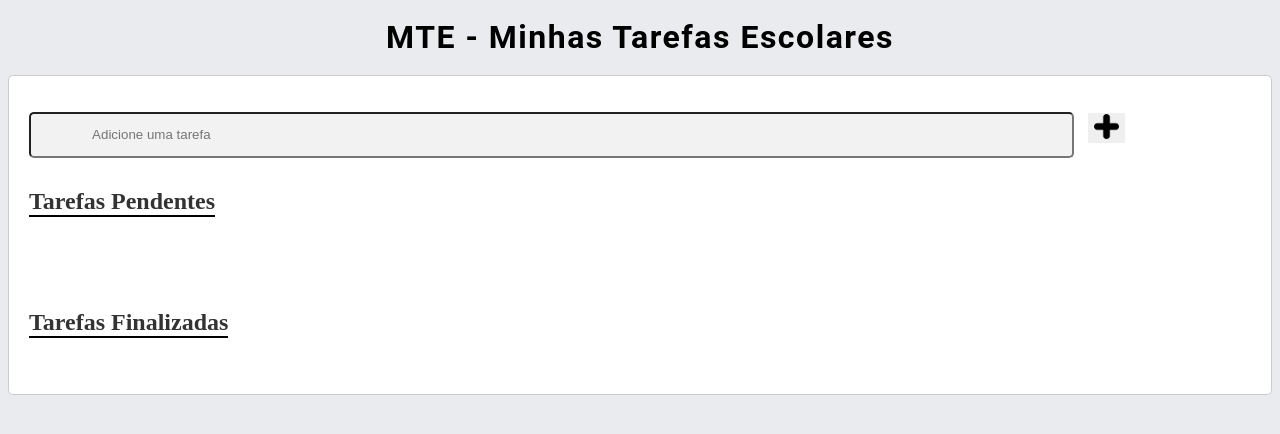
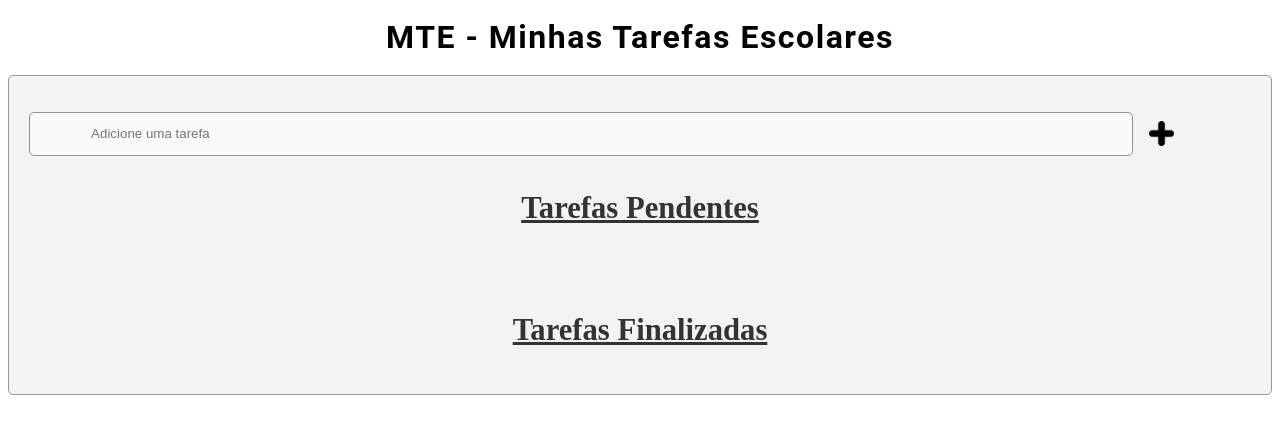
Before and after one commit to Gaspatt/ListaTarefasTrab, a plain HTML site: page index.html in a window 1280 px wide. Drawn offline with Linux system fonts and the light colour scheme.

Commit message:
Finalizado

```diff
--- a/script.js
+++ b/script.js
@@ -10,11 +10,16 @@ tarefaInput.addEventListener("keypress", function (e) {
 });
 function adicionarTarefa() {
     const tarefaTexto = tarefaInput.value;
+    const data = new Date();
+    const tempo = data.toLocaleDateString();
+
     if (tarefaTexto.trim() !== "") {
         const novaTarefa = document.createElement("li");
         novaTarefa.innerHTML = `
-          ${tarefaTexto} <button class="excluir">\u00D7</button> <button class="finalizar">\&#10004</button>
+          ${tarefaTexto} - Adicionado às <span class="hora">${tempo}</span> <button class="excluir">\u00D7</button> <button class="finalizar">\&#10004</button>
       `;
+        const hora = novaTarefa.querySelector(".hora");
+        hora.style.color = 'blue';
         listaTarefas.appendChild(novaTarefa);
         tarefaInput.value = "";
 
@@ -28,8 +33,12 @@ listaTarefas.addEventListener("click", function (e) {
     if (e.target.classList.contains("finalizar")) {
         const tarefa = e.target.parentElement;
         const tarefaTexto = tarefa.innerText.split(" ")[0];
-        tarefa.innerHTML = `${tarefaTexto}<button class="excluir">\u00D7</button>`;
+        const data = new Date();
+        const tempo = data.toLocaleDateString();
+        tarefa.innerHTML = `${tarefaTexto} - Concluido às <span class="hora">${tempo}</span> <button class="excluir">\u00D7</button>`;
+        const hora = tarefa.querySelector(".hora");
         tarefa.style.color = 'green';
+        hora.style.color = 'blue';
         listaFinalizadas.appendChild(tarefa);
     }
 });
--- a/style.css
+++ b/style.css
@@ -1,16 +1,18 @@
-body {
-    background-color: #e9ebee;
-}
-
 
 #adicionar {
   border: none;
   cursor: pointer;
   margin-left: 10px;
   transition: 0.3s;
+  background-color: transparent;
+  position: absolute;
+  margin-top: 8px;
+}
+
+#adicionar:hover {
+  transform: rotate(90deg);
 
 }
-
 
 
 .finalizar {
@@ -34,7 +36,7 @@ body {
   color: #fc4b15;
   cursor: pointer;
   padding: 6px 10px 6px 10px;
-  margin-left: 3px;
+  margin-left: 5px;
 }
 
 .excluir:hover {
@@ -50,34 +52,30 @@ body {
 }
 
 .lista-tarefas {
-  border: 1px solid #ccc;
+  border: 1px solid #979797;
   border-radius: 5px;
   padding: 20px;
-  background-color: #fff;
+  background-color: #f3f3f3;
 }
 
 #tarefa {
   margin-bottom: 10px;
-  background-color: #f2f2f2;
+  background-color: #fafafa;
+  border: 1.5px solid rgb(145, 145, 145);
   border-radius: 5px;
   min-height: 40px;
-  width: 80%;
-
+  width: 85%;
   padding-left: 5%;
-
 }
 
 h2 {
   color: #333;
-  display: inline-block;
+  font-size: 23pt;
+  text-decoration: underline;
+  text-align: center;
 }
 
-h2::after {
-  content: '';
-  border-bottom: 2px solid black;
-  display: block;
-  width: auto;
-}
+
 
 ul {
   list-style-type: none;
@@ -89,10 +87,10 @@ li {
   margin: 5px 0;
   padding: 10px;
   border-radius: 10px;
- }
+}
 
- li:hover {
+li:hover {
   background-color: #d4d4d4;
   color: #333;
-  transition:  0.3s ease;
- }
+  transition: 0.3s ease;
+}
```
